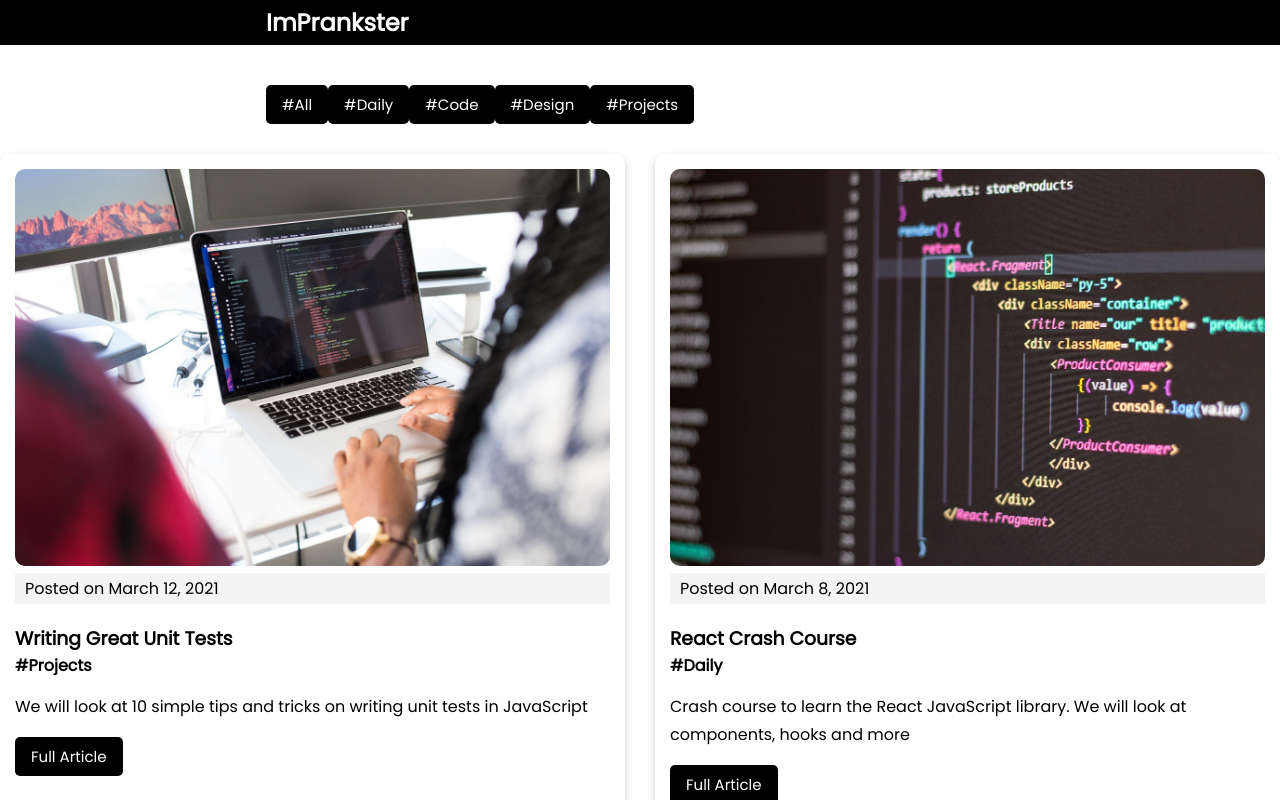
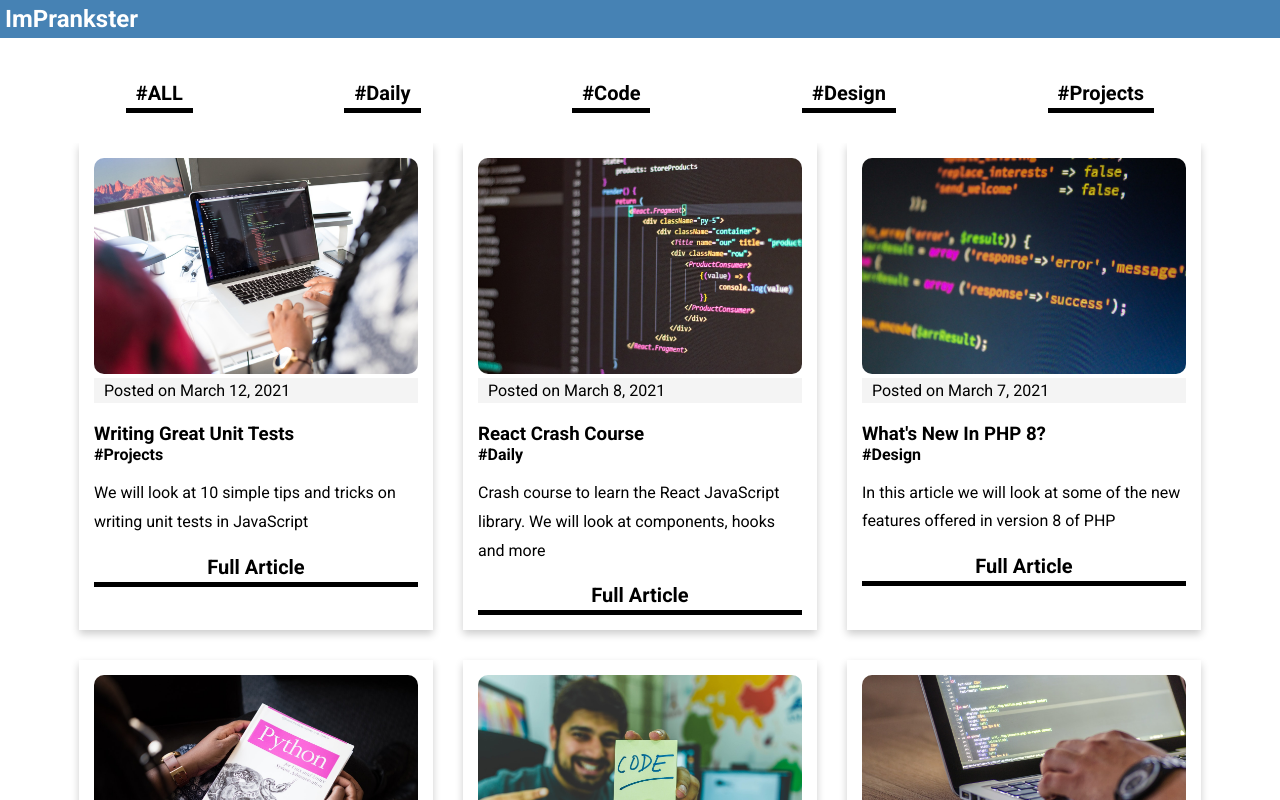
Before and after one commit to ImPrankster/blog-template-next, a Next.js app: page / in a window 1280 px wide. Shown: the top 800 px of the page. Built offline with nearby package versions, Linux system fonts and the light colour scheme.

Commit message:
Refactor filterSelector and posts with flexbox

```diff
--- a/components/Post.tsx
+++ b/components/Post.tsx
@@ -1,8 +1,9 @@
 import Link from "next/link";
+import style from "../styles/Post.module.scss";
 
 const Post = ({ post }) => {
   return (
-    <div className="card">
+    <div className={style.card}>
       <img src={post.frontmatter.cover_image} alt="" />
 
       <div className="post-date">Posted on {post.frontmatter.date}</div>
@@ -14,7 +15,7 @@ const Post = ({ post }) => {
       <p>{post.frontmatter.excerpt}</p>
 
       <Link href={`/blog/${post.slug}`} passHref>
-        <a className="btn">Full Article</a>
+        <div className="btn">Full Article</div>
       </Link>
     </div>
   );
--- a/components/PostFilterSelector.tsx
+++ b/components/PostFilterSelector.tsx
@@ -1,46 +1,48 @@
+import style from "../styles/PostFilterSelector.module.scss";
+
 const PostFilterSelector = ({ setPostFilter }) => {
   return (
-    <div className="container">
-      <a
+    <div className={style.postFilterSelector}>
+      <div
         className="btn"
         onClick={() => {
           setPostFilter(null);
         }}
       >
-        #All
-      </a>
-      <a
+        #ALL
+      </div>
+      <div
         className="btn"
         onClick={() => {
           setPostFilter("Daily");
         }}
       >
         #Daily
-      </a>
-      <a
+      </div>
+      <div
         className="btn"
         onClick={() => {
           setPostFilter("Code");
         }}
       >
         #Code
-      </a>
-      <a
+      </div>
+      <div
         className="btn"
         onClick={() => {
           setPostFilter("Design");
         }}
       >
         #Design
-      </a>
-      <a
+      </div>
+      <div
         className="btn"
         onClick={() => {
           setPostFilter("Projects");
         }}
       >
         #Projects
-      </a>
+      </div>
     </div>
   );
 };
--- a/pages/index.tsx
+++ b/pages/index.tsx
@@ -24,7 +24,7 @@ export default function Home({ posts }) {
 
       <PostFilterSelector setPostFilter={setPostFilter} />
 
-      <div className="posts">
+      <div className={style.posts}>
         {posts
           .filter((post) => {
             if (postFilter == null) {
--- a/styles/Home.module.scss
+++ b/styles/Home.module.scss
@@ -0,0 +1,8 @@
+@use "components/flexbox";
+
+.posts {
+  @include flexbox.container;
+  justify-content: center;
+  gap: 30px;
+  margin-top: 30px;
+}
--- /dev/null
+++ b/styles/Post.module.scss
@@ -0,0 +1,6 @@
+.card {
+  padding: 15px;
+  box-shadow: 0 4px 8px 0 rgba(0, 0, 0, 0.2);
+  max-width: 30%;
+  min-width: 300px;
+}
--- /dev/null
+++ b/styles/PostFilterSelector.module.scss
@@ -0,0 +1,5 @@
+@use "components/flexbox";
+
+.postFilterSelector {
+  @include flexbox.container;
+}
--- /dev/null
+++ b/styles/components/flexbox.scss
@@ -0,0 +1,8 @@
+@mixin container {
+  display: flex;
+  flex-wrap: wrap;
+  max-width: 1200px;
+  margin: auto;
+  overflow: auto;
+  padding: 0 10px;
+}
--- a/styles/globals.scss
+++ b/styles/globals.scss
@@ -1,4 +1,5 @@
-@import url("https://fonts.googleapis.com/css2?family=Poppins:wght@300;400&display=swap");
+@import url("https://fonts.googleapis.com/css2?family=Roboto:wght@400;700&display=swap");
+$font-stack: "Roboto", sans-serif;
 
 * {
   box-sizing: border-box;
@@ -7,7 +8,7 @@
 }
 
 body {
-  font-family: "Poppins", sans-serif;
+  font-family: $font-stack;
 }
 
 p {
@@ -26,7 +27,7 @@ img {
 }
 
 header {
-  background: #000;
+  background: steelblue;
   color: #fff;
   padding: 5px;
   margin-bottom: 40px;
@@ -36,23 +37,18 @@ header a {
   color: #fff;
 }
 
-.container {
-  max-width: 768px;
+.btn {
+  background: #fff;
+  color: #000;
+  border-bottom: solid #000;
+  border-width: 5px;
+  padding: 3px 10px;
   margin: auto;
-  overflow: auto;
-  padding: 0 10px;
-}
-
-.btn {
-  display: inline-block;
-  background: #000000;
-  color: #fff;
-  border: none;
-  padding: 8px 16px;
-  border-radius: 5px;
   cursor: pointer;
   text-decoration: none;
-  font-size: 15px;
+  text-align: center;
+  font-size: 20px;
+  font-weight: bold;
   font-family: inherit;
 }
 
@@ -68,19 +64,6 @@ header a {
   background: #f4f4f4;
   color: #000;
   margin-bottom: 20px;
-}
-
-.posts {
-  display: grid;
-  grid-template-columns: repeat(2, 1fr);
-  gap: 30px;
-  margin-top: 30px;
-}
-
-.card {
-  padding: 15px;
-  border-radius: 10px;
-  box-shadow: 0 4px 8px 0 rgba(0, 0, 0, 0.2);
 }
 
 .card-page {
```
